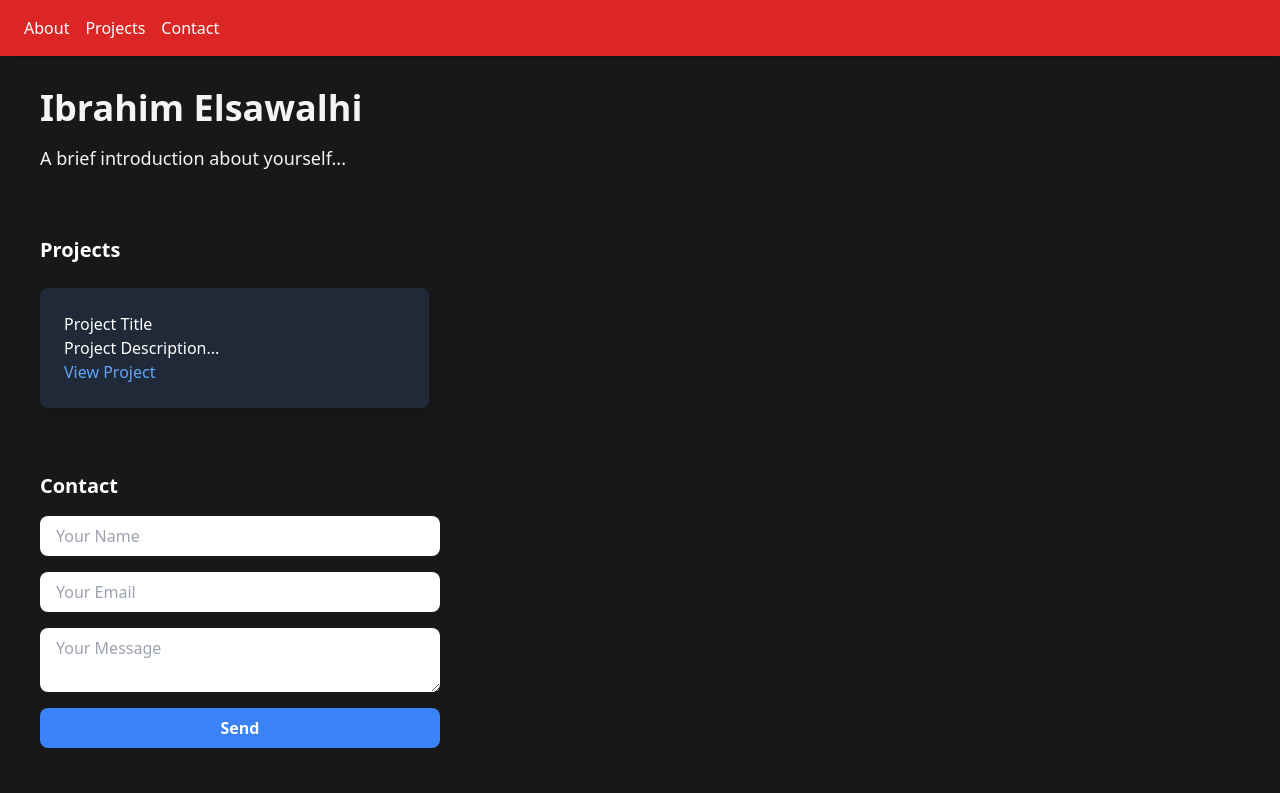
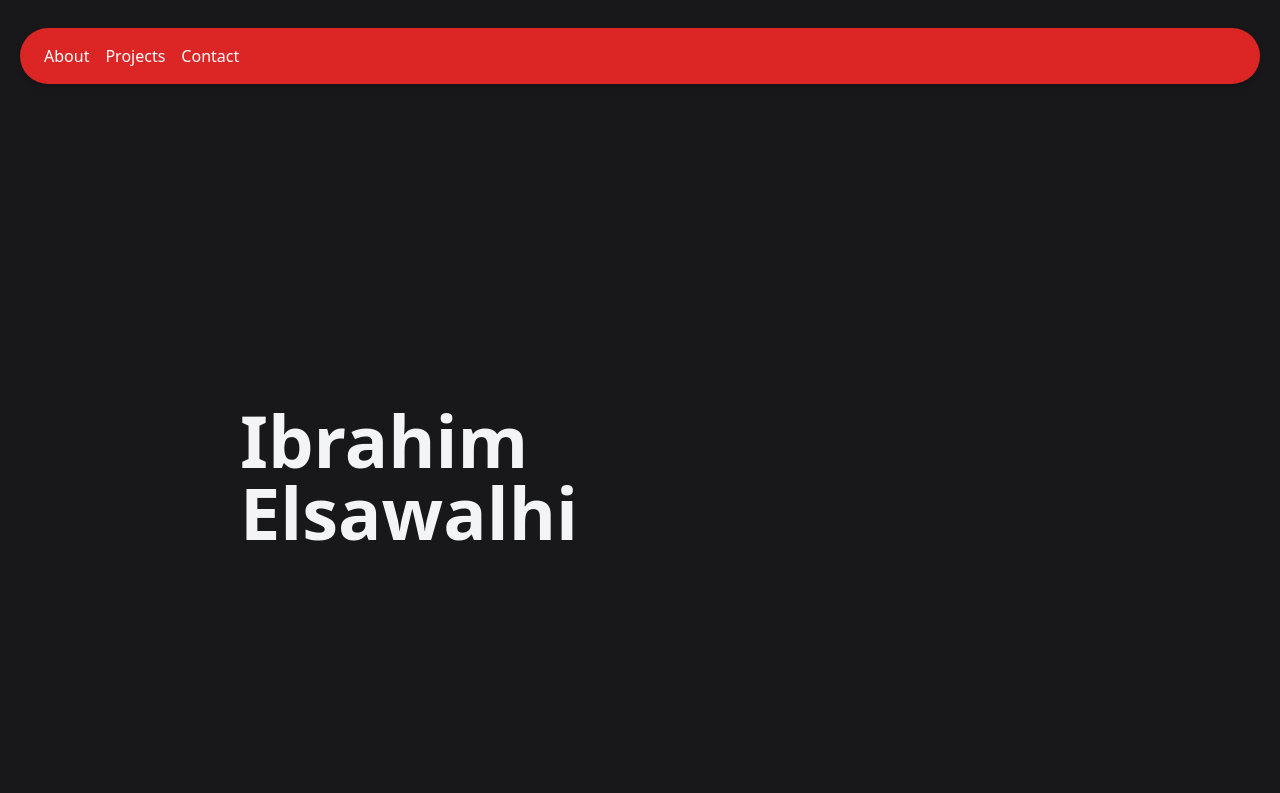
Before and after one commit to IbrahimElsa/portfolio, a website: page index.html in a window 1280 px wide. Shown: the top 793 px of the page. Drawn offline with nearby package versions, Linux system fonts and the light colour scheme.

Commit message:
Update header and form styles

```diff
--- a/index.html
+++ b/index.html
@@ -9,8 +9,8 @@
     <link rel="stylesheet" href="https://cdn.jsdelivr.net/npm/aos@2.3.1/dist/aos.css" integrity="sha384-fb+8zKtRHODlJQlvniIZFB3/ZaZhs43lGViV5E7Ll9WLBQpqs1F+J2ewUq1qeH6o" crossorigin="anonymous">
 </head>
 <body class="bg-zinc-900">
-    <header>
-        <nav class="bg-red-600 text-white px-6 py-4 shadow-md">
+    <header class="pt-7 pl-5 pr-5">
+        <nav class="bg-red-600 text-white px-6 py-4 shadow-md rounded-full">
             <ul class="flex space-x-4">
                 <li><a href="#about" class="hover:text-gray-300">About</a></li>
                 <li><a href="#projects" class="hover:text-gray-300">Projects</a></li>
@@ -18,9 +18,10 @@
             </ul>
         </nav>
     </header>
-    <section id="about" class="text-gray-100 px-10 py-8">
-        <h1 class="font-bold text-4xl mb-4">Ibrahim Elsawalhi</h1>
-        <p class="text-lg">A brief introduction about yourself...</p>
+    <section id="about" class="text-gray-100 px-10 py-8 h-screen grid grid-cols-6 items-center">
+        <div class="col-start-2 flex flex-col justify-center">
+            <h1 class="font-bold text-7xl mb-4">Ibrahim Elsawalhi</h1>
+        </div>
     </section>
     <section id="projects" class="text-white px-10 py-8">
         <h2 class="text-xl font-bold mb-6">Projects</h2>
@@ -35,11 +36,11 @@
     </section>
     <section id="contact" class="text-white px-10 py-8">
         <h2 class="text-xl font-bold mb-4">Contact</h2>
-        <form class="space-y-4 flex flex-col">
-            <input type="text" placeholder="Your Name" class="w-1/3 px-4 py-2 rounded-lg">
-            <input type="email" placeholder="Your Email" class="w-1/3 px-4 py-2 rounded-lg">
-            <textarea placeholder="Your Message" class="w-1/3 px-4 py-2 rounded-lg"></textarea>
-            <button type="submit" class="bg-blue-500 hover:bg-blue-700 text-white font-bold py-2 px-4 rounded-lg w-1/3">Send</button>
+        <form class="space-y-4 flex flex-col items-center">
+            <input type="text" placeholder="Your Name" class="w-full max-w-xl px-4 py-2 rounded-lg">
+            <input type="email" placeholder="Your Email" class="w-full max-w-xl px-4 py-2 rounded-lg">
+            <textarea placeholder="Your Message" class="w-full max-w-xl px-4 py-2 rounded-lg"></textarea>
+            <button type="submit" class="w-full max-w-xl bg-blue-500 hover:bg-blue-700 text-white font-bold py-2 px-4 rounded-lg">Send</button>
         </form>
     </section>
     <footer class="text-gray-400 text-center p-4">
--- a/tailwind.config.js
+++ b/tailwind.config.js
@@ -1,5 +1,6 @@
 /** @type {import('tailwindcss').Config} */
 module.exports = {
+  mode: 'jit',
   purge: {
     content: ['./**/*.html', './**/*.js'],
   },
```
Also changed, not shown: output.css.
